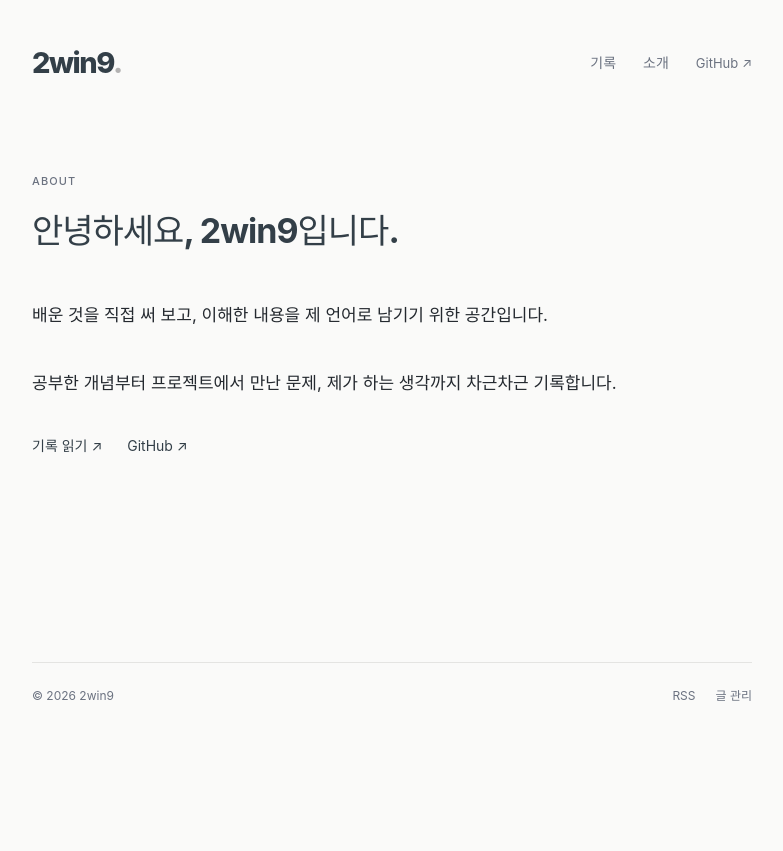
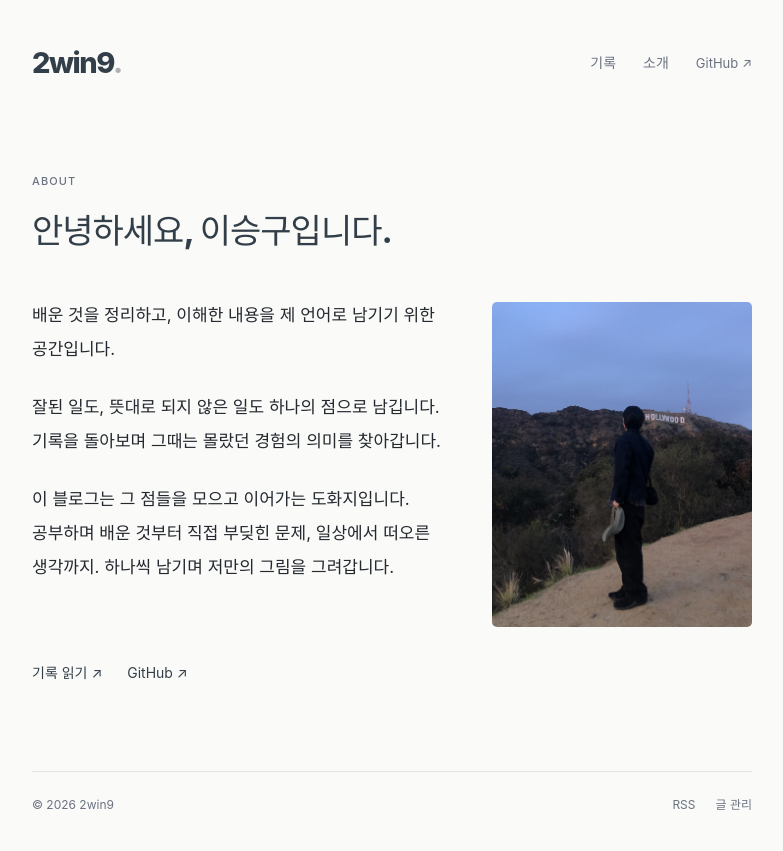
Before and after one commit to 2win9/2win9.github.io, an Astro site: page /about in a window 1280 px wide. Shown: the whole page, without its empty margins (248-1031 px from the left). Before the commit the page ends 800 px from the top, so only its background shows below. Built offline with nearby package versions, Linux system fonts and the light colour scheme; Astro itself is replaced by a stand-in of ours; some packages are replaced by stand-ins of ours.

Commit message:
feat: update home introduction and about page

```diff
--- a/src/config/site.json
+++ b/src/config/site.json
@@ -1,8 +1,11 @@
 {
   "name": "2win9",
+  "authorName": "이승구",
+  "eyebrow": "Connecting the dots",
   "description": "안녕하세요 이승구입니다.",
   "intro": "아카이브 저장소",
-  "about": "배운 것을 직접 써 보고, 이해한 내용을 제 언어로 남기기 위한 공간입니다.\n\n공부한 개념부터 프로젝트에서 만난 문제, 제가 하는 생각까지 차근차근 기록합니다.",
+  "tagline": "점을 남기고, 나를 그립니다.",
+  "about": "배운 것을 정리하고, 이해한 내용을 제 언어로 남기기 위한 공간입니다.\n\n잘된 일도, 뜻대로 되지 않은 일도 하나의 점으로 남깁니다. 기록을 돌아보며 그때는 몰랐던 경험의 의미를 찾아갑니다.\n\n이 블로그는 그 점들을 모으고 이어가는 도화지입니다. 공부하며 배운 것부터 직접 부딪힌 문제, 일상에서 떠오른 생각까지. 하나씩 남기며 저만의 그림을 그려갑니다.",
   "primaryColor": "#333F48",
   "github": "https://github.com/2win9",
   "repositoryUrl": "https://github.com/2win9/2win9.github.io"
--- a/src/pages/about.astro
+++ b/src/pages/about.astro
@@ -1,11 +1,21 @@
 ---
 import BaseLayout from '../layouts/BaseLayout.astro';
+import { Image } from 'astro:assets';
+import portrait from '../assets/about-portrait.jpg';
 import settings from '../config/site.json';
 import { withBase, httpsUrl } from '../lib/blog';
 const github = httpsUrl(settings.github);
+const paragraphs = settings.about.split(/\n\s*\n/).filter(Boolean);
 ---
 <BaseLayout title="소개">
-  <header class="page-heading"><p class="eyebrow">ABOUT</p><h1>안녕하세요, {settings.name}입니다.</h1></header>
-  <div class="about-content"><p>{settings.about}</p></div>
+  <header class="page-heading"><p class="eyebrow">ABOUT</p><h1>안녕하세요, {settings.authorName}입니다.</h1></header>
+  <div class="about-layout">
+    <div class="about-content">
+      {paragraphs.map((paragraph) => <p>{paragraph}</p>)}
+    </div>
+    <figure class="about-portrait">
+      <Image src={portrait} alt="할리우드 사인을 바라보는 이승구의 뒷모습" width={900} height={1200} format="webp" quality={85} loading="eager" class="about-portrait-image" />
+    </figure>
+  </div>
   <div class="about-links"><a class="text-link" href={withBase('posts/')}>기록 읽기 ↗</a>{github && <a class="text-link" href={github} target="_blank" rel="noopener noreferrer">GitHub ↗</a>}</div>
 </BaseLayout>
--- a/src/pages/index.astro
+++ b/src/pages/index.astro
@@ -7,9 +7,10 @@ const posts = await getPosts();
 ---
 <BaseLayout>
   <section class="home-intro" aria-labelledby="intro-title">
-    <p class="eyebrow">{settings.name}'s journal</p>
+    <p class="eyebrow">{settings.eyebrow}</p>
     <h1 id="intro-title">{settings.intro}</h1>
     <p class="intro-description">{settings.description}</p>
+    <p class="intro-tagline">{settings.tagline}</p>
     <a class="text-link intro-link" href={withBase('about/')}>조금 더 알아보기 <span aria-hidden="true">↗</span></a>
   </section>
   <div class="home-sections">
--- a/src/styles/global.css
+++ b/src/styles/global.css
@@ -44,6 +44,7 @@ main { min-height: 58vh; }
 .eyebrow { color: var(--color-muted); font-size: 11px; font-weight: 500; letter-spacing: .1em; }
 .home-intro h1 { color: var(--color-primary); font-size: clamp(30px, 5vw, 40px); font-weight: 650; letter-spacing: -1.4px; line-height: 1.42; white-space: pre-line; margin-top: 18px; }
 .intro-description { font-size: 16px; color: var(--color-muted); margin-top: 19px; }
+.intro-tagline { font-size: 15px; color: var(--color-muted); margin-top: 5px; letter-spacing: -.15px; }
 .text-link { color: var(--color-primary); }
 .text-link:hover { text-decoration: underline; }
 .intro-link { display: inline-block; font-size: 13px; margin-top: 24px; }
@@ -125,8 +126,12 @@ main { min-height: 58vh; }
 .next-post > span:first-child { grid-column: 1 / -1; font-size: 12px; color: var(--color-muted); }
 .next-post strong { font-weight: 500; font-size: 15px; }
 .next-post:hover strong { color: var(--color-primary); text-decoration: underline; }
-.about-content { margin-top: 6px; max-width: 610px; font-size: 17px; line-height: 2; }
+.about-layout { display: grid; grid-template-columns: minmax(0, 1fr) 260px; align-items: start; gap: 48px; margin-top: 6px; }
+.about-content { min-width: 0; font-size: 17px; line-height: 2; }
 .about-content > p { white-space: pre-line; }
+.about-content > p + p { margin-top: 24px; }
+.about-portrait { width: 100%; aspect-ratio: 4 / 5; overflow: hidden; margin: 4px 0 0; border-radius: 5px; background: var(--color-soft); }
+.about-portrait-image { display: block; width: 100%; height: 100%; object-fit: cover; object-position: center bottom; transform: scale(1.45); transform-origin: center bottom; }
 .about-links { display: flex; gap: 25px; margin-top: 34px; font-size: 14px; }
 .writing-section { padding: 26px 0 32px; border-bottom: 1px solid var(--color-line); }
 .writing-section h2 { font-size: 18px; color: var(--color-primary); font-weight: 600; margin-bottom: 12px; }
@@ -164,6 +169,10 @@ main { min-height: 58vh; }
 .skip-link { position: absolute; left: 16px; top: -100px; padding: 8px 16px; z-index: 10; background: var(--color-primary); color: #FFFFFF; }
 .skip-link:focus { top: 16px; }
 .sr-only { position: absolute; width: 1px; height: 1px; padding: 0; margin: -1px; overflow: hidden; clip: rect(0, 0, 0, 0); white-space: nowrap; border: 0; }
+@media (max-width: 760px) {
+  .about-layout { grid-template-columns: minmax(0, 1fr); gap: 30px; }
+  .about-portrait { width: min(100%, 360px); margin-top: 0; }
+}
 @media (max-width: 600px) {
   .page-shell { width: calc(100% - 40px); }
   .site-header { padding-top: 27px; gap: 20px; }
@@ -171,6 +180,7 @@ main { min-height: 58vh; }
   .site-nav { gap: 22px; font-size: 13px; }
   .home-intro { padding: 43px 0 54px; }
   .intro-description { font-size: 14px; max-width: 290px; }
+  .intro-tagline { font-size: 14px; }
   .home-sections { gap: 35px; }
   .section-heading h2 { font-size: 16px; }
   .post-link { gap: 10px; padding: 17px 0; }
```
Also changed, not shown: .pages.yml, src/assets/about-portrait.jpg (added).
